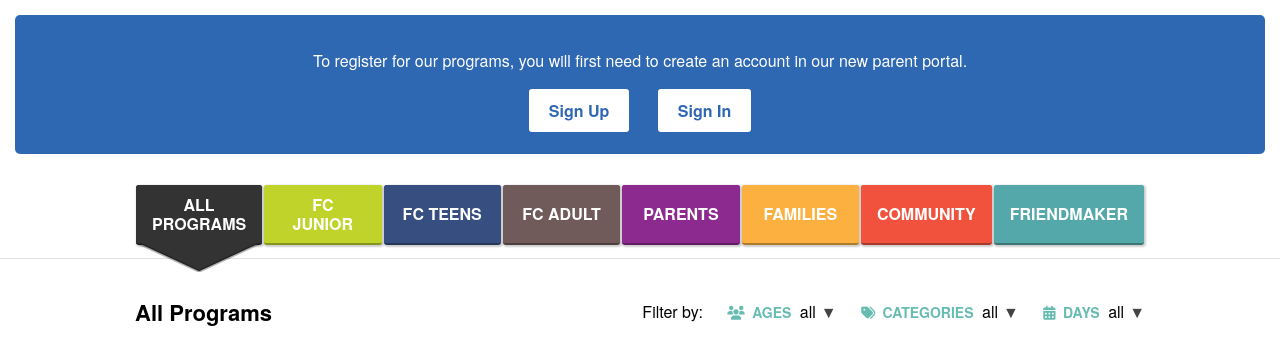
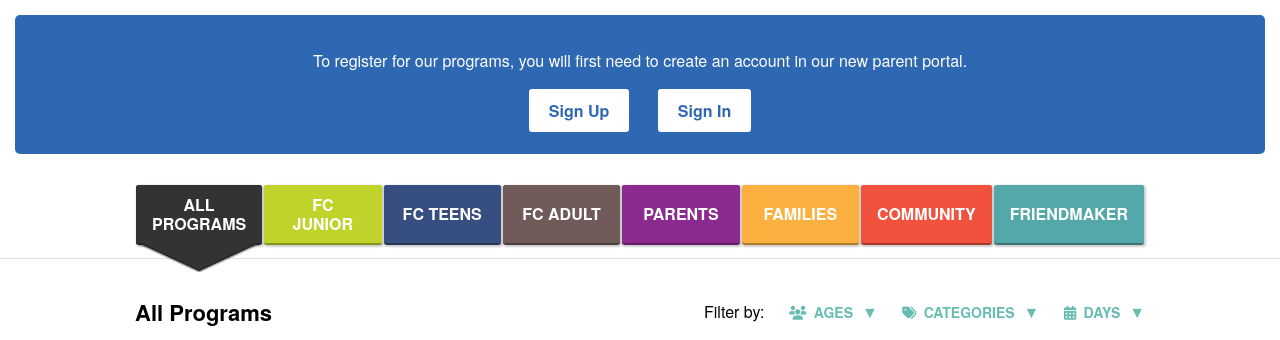
Before and after one commit to mendelgordon/FC-Events, a plain HTML site: page index.html in a window 1280 px wide. Shown: the top 340 px of the page. Drawn offline with Linux system fonts and the light colour scheme.

Commit message:
Remove filter counters

```diff
--- a/index.html
+++ b/index.html
@@ -38,14 +38,14 @@
     <div class="program-filter" id="programFilter">Filter by:
     <div class="program-filter-group parent" data-display-for-group="" data-filter-group-name="program_audience" style="display: inline-block;">
     <h2 class="fd-toggle"><i class="fa fa-users fd-toggle">&nbsp;</i> Ages</h2>
-    <span class="active-filters-display fd-toggle">all</span>
+    <span class="active-filters-display fd-toggle">&nbsp;</span>
 
     <div class="program-filter-options"><label><input class="js-add-remove-filter" data-filter-name="program_audience" data-filter-value="3-4" name="audience[]" type="checkbox" value="3-4" /><span>Ages 3-4</span></label> <label> <input class="js-add-remove-filter" data-filter-name="program_audience" data-filter-value="5-12" name="audience[]" type="checkbox" value="5-12" /><span>Ages 5-12</span></label> <label> <input class="js-add-remove-filter" data-filter-name="program_audience" data-filter-value="13-18" name="audience[]" type="checkbox" value="13-18" /><span>Ages 13-18</span></label> <label> <input class="js-add-remove-filter" data-filter-name="program_audience" data-filter-value="18+" name="audience[]" type="checkbox" value="18+" /><span>Ages 18+</span></label></div>
     </div>
 
     <div class="program-filter-group parent" data-display-for-group="" data-filter-group-name="program_category" style="display: inline-block;">
     <h2 class="fd-toggle"><i class="fa fa-tags fd-toggle">&nbsp;</i> Categories</h2>
-    <span class="active-filters-display fd-toggle">all</span>
+    <span class="active-filters-display fd-toggle">&nbsp;</span>
 
     <div class="program-filter-options">
         <label>
@@ -77,7 +77,7 @@
 
     <div class="program-filter-group parent" data-display-for-group="" data-filter-group-name="program_days" style="display: inline-block;">
     <h2 class="fd-toggle"><i class="fa fa-calendar fd-toggle">&nbsp;</i> Days</h2>
-    <span class="active-filters-display fd-toggle">all</span>
+    <span class="active-filters-display fd-toggle">&nbsp;</span>
 
     <div class="program-filter-options">&nbsp;</div>
     </div>
--- a/scripts.js
+++ b/scripts.js
@@ -193,10 +193,6 @@ document.addEventListener('DOMContentLoaded', function () {
             <span data-filter-value="${filter.value}" data-filter-name="${filter.dataset.filterName}" class="filter-tag-remove js-filter-tag-remove">x</span>`;
             activeFiltersContainer.appendChild(filterTag);
         });
-
-        const activeFilterCount = activeFilters.length;
-        const filterHeader = document.querySelector('.active-filters-display');
-        filterHeader.textContent = activeFilterCount === 0 ? 'all' : `${activeFilterCount} filter${activeFilterCount > 1 ? 's' : ''}`;
     }
 
     function hideFilterOptionsOnClickOutside(event) {
--- a/style.css
+++ b/style.css
@@ -815,13 +815,11 @@ Author URI: https://www.clickconsultingservices.com
 	.program-filter .program-filter-group .active-filters-display {
 		cursor: pointer;
 		display: inline-block;
-		padding-left: 4px;
 	}
 
 	.program-filter .program-filter-group .active-filters-display:after {
 		content: "▼";
-		color: #444;
-		margin-left: 5px;
+		color: #69bdb2;
 	}
 
 	.program-filter .program-filter-group label {
```
